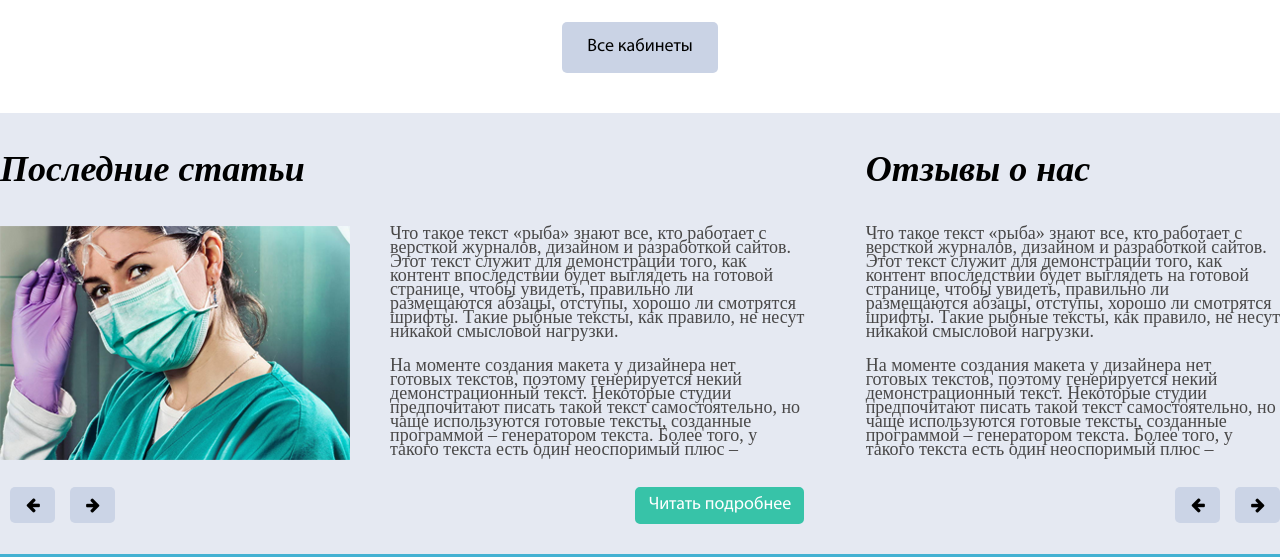
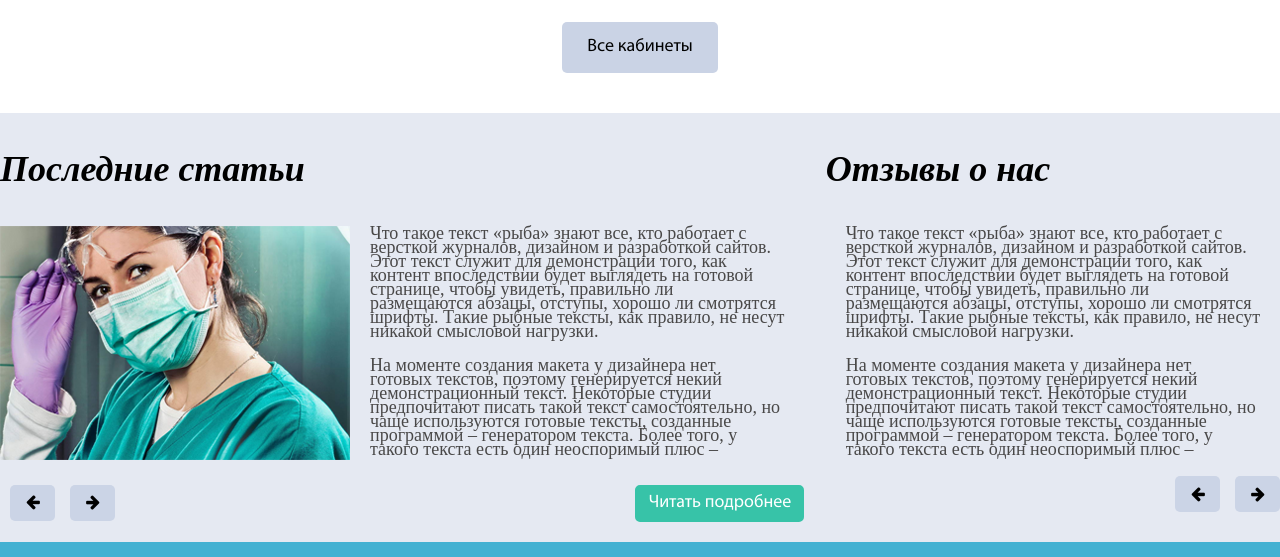
Before and after one commit to Yalord96/single-recording-center, a website built with webpack: page index.html in a window 1280 px wide. Shown: the part 2850-3407 px from the top of the page. Built offline with nearby package versions, Linux system fonts and the light colour scheme.

Commit message:
itog verstka

```diff
--- a/index.html
+++ b/index.html
@@ -315,26 +315,26 @@
                 <ul>
                     <li>
                         <figure class="article__content">
-                            <p class="article__photo"><img src="src/article/img/last_article.png" alt="картинка статьи"></p>
+                            <p><img class="article__photo" src="src/article/img/last_article.png" alt="картинка статьи"></p>
                             <figcaption class="article__text">
                                 <p class="article__section">
-                                    Что такое текст «рыба» знают все, кто работает с<br>
-                                    версткой журналов, дизайном и разработкой сайтов.<br>
-                                    Этот текст служит для демонстрации того, как<br>
-                                    контент впоследствии будет выглядеть на готовой<br>
-                                    странице, чтобы увидеть, правильно ли<br>
-                                    размещаются абзацы, отступы, хорошо ли смотрятся<br>
-                                    шрифты. Такие рыбные тексты, как правило, не несут<br>
-                                    никакой смысловой нагрузки.<br>
+                                    Что такое текст «рыба» знают все, кто работает с<br class="article__section_br">
+                                    версткой журналов, дизайном и разработкой сайтов.<br class="article__section_br">
+                                    Этот текст служит для демонстрации того, как<br class="article__section_br">
+                                    контент впоследствии будет выглядеть на готовой<br class="article__section_br">
+                                    странице, чтобы увидеть, правильно ли<br class="article__section_br">
+                                    размещаются абзацы, отступы, хорошо ли смотрятся<br class="article__section_br">
+                                    шрифты. Такие рыбные тексты, как правило, не несут<br class="article__section_br">
+                                    никакой смысловой нагрузки.<br class="article__section_br">
                                 </p>
                                 <p>
-                                    На моменте создания макета у дизайнера нет<br>
-                                    готовых текстов, поэтому генерируется некий<br>
-                                    демонстрационный текст. Некоторые студии<br>
-                                    предпочитают писать такой текст самостоятельно, но<br>
-                                    чаще используются готовые тексты, созданные<br>
-                                    программой – генератором текста. Более того, у<br>
-                                    такого текста есть один неоспоримый плюс –<br>
+                                    На моменте создания макета у дизайнера нет<br class="article__section_br">
+                                    готовых текстов, поэтому генерируется некий<br class="article__section_br">
+                                    демонстрационный текст. Некоторые студии<br class="article__section_br">
+                                    предпочитают писать такой текст самостоятельно, но<br class="article__section_br">
+                                    чаще используются готовые тексты, созданные<br class="article__section_br">
+                                    программой – генератором текста. Более того, у<br class="article__section_br">
+                                    такого текста есть один неоспоримый плюс –<br class="article__section_br">
                                 </p>
                             </figcaption>
                         </figure>
@@ -348,28 +348,28 @@
                     <button class="article__read-more">Читать подробнее</button>
                 </div>
             </div>
-            <div>
+            <div class="article">
                 <h3 class="article__title">Отзывы о нас</h3>
                 <ul>
                     <li class="article__text">
                         <p class="article__section">
-                            Что такое текст «рыба» знают все, кто работает с<br>
-                            версткой журналов, дизайном и разработкой сайтов.<br>
-                            Этот текст служит для демонстрации того, как<br>
-                            контент впоследствии будет выглядеть на готовой<br>
-                            странице, чтобы увидеть, правильно ли<br>
-                            размещаются абзацы, отступы, хорошо ли смотрятся<br>
-                            шрифты. Такие рыбные тексты, как правило, не несут<br>
-                            никакой смысловой нагрузки.<br>
+                            Что такое текст «рыба» знают все, кто работает с<br class="article__section_br">
+                            версткой журналов, дизайном и разработкой сайтов.<br class="article__section_br">
+                            Этот текст служит для демонстрации того, как<br class="article__section_br">
+                            контент впоследствии будет выглядеть на готовой<br class="article__section_br">
+                            странице, чтобы увидеть, правильно ли<br class="article__section_br">
+                            размещаются абзацы, отступы, хорошо ли смотрятся<br class="article__section_br">
+                            шрифты. Такие рыбные тексты, как правило, не несут<br class="article__section_br">
+                            никакой смысловой нагрузки.<br class="article__section_br">
                         </p>
                         <p>
-                            На моменте создания макета у дизайнера нет<br>
-                            готовых текстов, поэтому генерируется некий<br>
-                            демонстрационный текст. Некоторые студии<br>
-                            предпочитают писать такой текст самостоятельно, но<br>
-                            чаще используются готовые тексты, созданные<br>
-                            программой – генератором текста. Более того, у<br>
-                            такого текста есть один неоспоримый плюс –<br>
+                            На моменте создания макета у дизайнера нет<br class="article__section_br">
+                            готовых текстов, поэтому генерируется некий<br class="article__section_br">
+                            демонстрационный текст. Некоторые студии<br class="article__section_br">
+                            предпочитают писать такой текст самостоятельно, но<br class="article__section_br">
+                            чаще используются готовые тексты, созданные<br class="article__section_br">
+                            программой – генератором текста. Более того, у<br class="article__section_br">
+                            такого текста есть один неоспоримый плюс –<br class="article__section_br">
                         </p>
                     </li>
                 </ul>
--- a/src/article/article.scss
+++ b/src/article/article.scss
@@ -5,32 +5,62 @@
     margin: 0 auto;
     display: flex;
     justify-content: space-between;
+    @media (max-width: 1232px) {
+      display: flex;
+      flex-direction: column;
+      justify-content: center;
+    }
   }
 }
 .article{
+  @media (max-width: 1232px) {
+    max-width: 810px;
+    margin: 0 auto;
+      }
   &__title{
     font-size: 36px;
     font-style: italic;
+    @media (max-width: 806px) {
+      text-align: center;
+    }
   }
   &__photo{
-    margin-right: 40px;
+    @media (max-width: 400px) {
+      width: 100%;
+      margin-bottom: 10px;
+    }
   }
   &__content{
     display: flex;
+    @media (max-width: 806px) {
+      display: flex;
+      flex-direction: column;
+      align-items: center;
+    }
   }
   &__text{
     font-size: 18px;
     line-height: 14px;
-    padding-bottom: 15px;
     color: #494848;
+    padding: 0 20px;
   }
   &__section{
     margin-bottom: 20px;
+    @media (max-width: 500px) {
+      &_br {
+        display: none;
+      }
+    }
   }
   &__buttons{
     display: flex;
     justify-content: space-between;
-    margin-bottom: 30px;
+    margin: 20px 0;
+    @media (max-width: 400px){
+      display: flex;
+      justify-content: space-around;
+    }
+
   }
   &__arrows{
     display: flex;
@@ -45,6 +75,10 @@
       width: 45px;
       height: 36px;
       margin-left: 10px;
+      //@media (max-width: 400px){
+      //  width: 30px;
+      //  height: 25px;
+      //}
     }
     &_arrow:first-child{
       margin-right: 5px;
@@ -63,5 +97,10 @@
   &__reviews{
     display: flex;
     justify-content: flex-end;
+    margin: 20px 0;
+    @media (max-width: 1232px) {
+      display: flex;
+      justify-content: center;
+    }
   }
 }
--- a/src/helpers/reset.scss
+++ b/src/helpers/reset.scss
@@ -13,15 +13,19 @@
 
 ul{
   padding: 0;
+  margin: 0;
 }
 li{
   list-style: none;
+  padding: 0;
+  margin: 0;
 }
 a{
   text-decoration: none;
 }
 p{
   margin: 0;
+  padding: 0;
 }
 body{
   margin: 0;
@@ -30,4 +34,5 @@ body{
 
 figure{
   margin: 0;
+  padding: 0;
 }
```
Also changed, not shown: dist/css/main.css.
